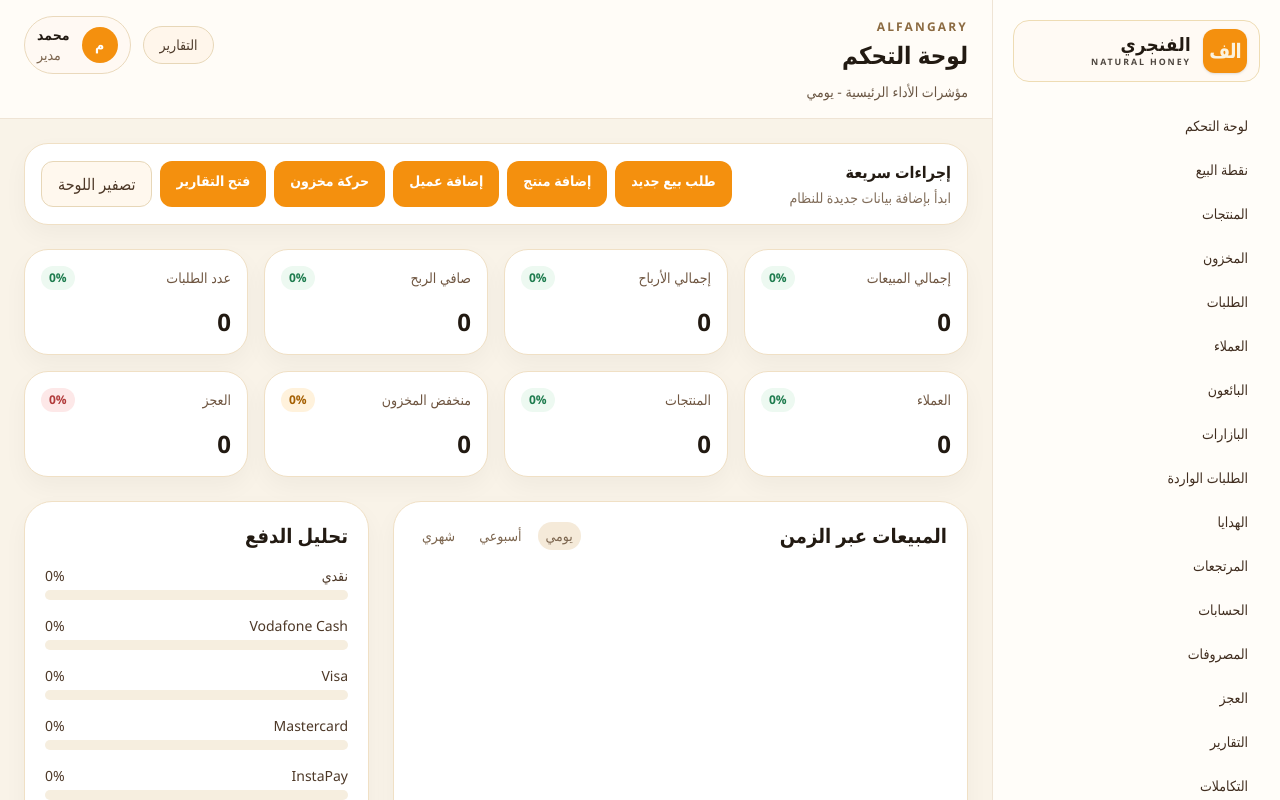
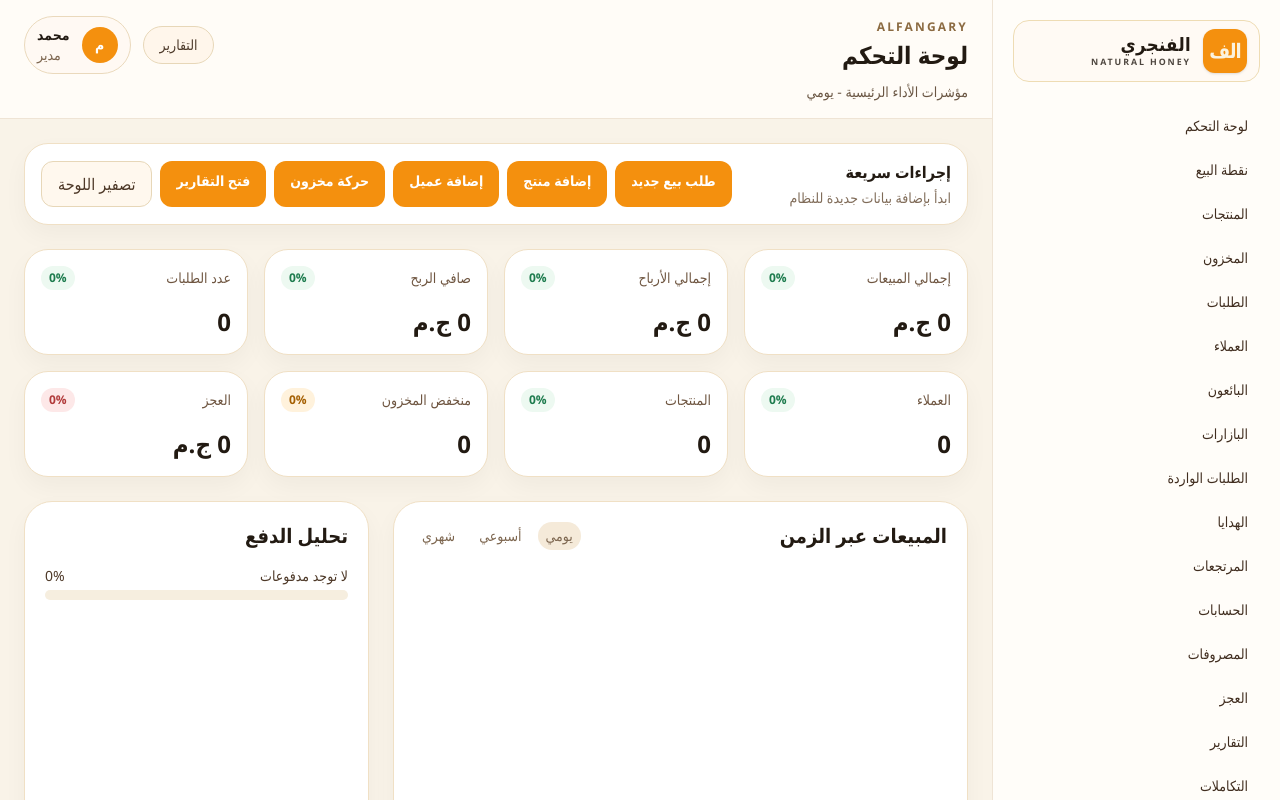
Before and after one commit to MohammadElshrkawy/Alfangary-System, a Next.js app: page /dashboard in a window 1280 px wide. Shown: the top 800 px of the page. Built offline with nearby package versions, Linux system fonts and the light colour scheme.

Commit message:
feat: show completed orders on dashboard

```diff
--- a/src/app/dashboard/page.tsx
+++ b/src/app/dashboard/page.tsx
@@ -1,9 +1,10 @@
 "use client";
 
 import Link from "next/link";
-import { useState } from "react";
+import { startTransition, useEffect, useMemo, useState } from "react";
 import { AppShell } from "@/components/app-shell";
-import { revenueStats, paymentBreakdown } from "@/data/mock";
+import { revenueStats } from "@/data/mock";
+import { loadOrders, Order } from "@/lib/orders";
 
 function StatCard({ label, value, delta, tone }: { label: string; value: string; delta: string; tone: "positive" | "warning" | "danger" }) {
   const toneMap = {
@@ -26,7 +27,43 @@ function StatCard({ label, value, delta, tone }: { label: string; value: string;
 export default function DashboardPage() {
   const [period, setPeriod] = useState("يومي");
   const [notice, setNotice] = useState("");
-  const zeroBars = [0, 0, 0, 0, 0, 0, 0, 0, 0, 0, 0, 0];
+  const [orders, setOrders] = useState<Order[]>([]);
+
+  useEffect(() => {
+    startTransition(() => setOrders(loadOrders()));
+  }, []);
+
+  const metrics = useMemo(() => {
+    const totalSales = orders.reduce((sum, order) => sum + order.total, 0);
+    const totalDiscount = orders.reduce((sum, order) => sum + (order.subtotal * order.discountPercent) / 100, 0);
+    const customers = new Set(orders.map((order) => order.customerPhone)).size;
+    const products = new Map<string, { quantity: number; revenue: number }>();
+    const payments = new Map<string, number>();
+    orders.forEach((order) => {
+      payments.set(order.paymentMethod, (payments.get(order.paymentMethod) ?? 0) + order.total);
+      order.items.forEach((item) => {
+        const current = products.get(item.name) ?? { quantity: 0, revenue: 0 };
+        products.set(item.name, { quantity: current.quantity + item.quantity, revenue: current.revenue + item.quantity * item.unitPrice });
+      });
+    });
+    const bestProducts = [...products.entries()].sort((a, b) => b[1].quantity - a[1].quantity).slice(0, 4);
+    const paymentTotal = [...payments.values()].reduce((sum, value) => sum + value, 0);
+    return { totalSales, totalDiscount, customers, bestProducts, payments: [...payments.entries()], paymentTotal };
+  }, [orders]);
+
+  const statValues = [
+    `${metrics.totalSales.toLocaleString()} ج.م`,
+    `${metrics.totalSales.toLocaleString()} ج.م`,
+    `${Math.max(metrics.totalSales - metrics.totalDiscount, 0).toLocaleString()} ج.م`,
+    String(orders.length),
+    String(metrics.customers),
+    String(metrics.bestProducts.length),
+    "0",
+    "0 ج.م",
+  ];
+
+  const paymentBreakdown = metrics.payments.map(([method, amount]) => ({ method, percent: metrics.paymentTotal ? Math.round((amount / metrics.paymentTotal) * 100) : 0 }));
+  const zeroBars = orders.length ? [12, 24, 18, 32, 27, 40, 35, 48, 42, 55, 62, 70] : [0, 0, 0, 0, 0, 0, 0, 0, 0, 0, 0, 0];
 
   function resetDashboard() {
     setPeriod("يومي");
@@ -47,8 +84,8 @@ export default function DashboardPage() {
       </div>
 
       <div className="grid gap-4 md:grid-cols-2 xl:grid-cols-4">
-        {revenueStats.slice(0, 8).map((item) => (
-          <StatCard key={item.label} label={item.label} value="0" delta="0%" tone={item.tone as "positive" | "warning" | "danger"} />
+        {revenueStats.slice(0, 8).map((item, index) => (
+          <StatCard key={item.label} label={item.label} value={statValues[index]} delta={orders.length ? "+" : "0%"} tone={item.tone as "positive" | "warning" | "danger"} />
         ))}
       </div>
 
@@ -74,7 +111,7 @@ export default function DashboardPage() {
         <div className="rounded-[28px] border border-[#f0e0c5] bg-white p-5 shadow-[0_10px_25px_rgba(34,26,18,0.04)]">
           <h2 className="mb-4 text-xl font-black text-[#221A12]">تحليل الدفع</h2>
           <div className="space-y-4">
-            {paymentBreakdown.map((item) => (
+            {(paymentBreakdown.length ? paymentBreakdown : [{ method: "لا توجد مدفوعات", percent: 0 }]).map((item) => (
               <div key={item.method}>
                 <div className="mb-1 flex items-center justify-between text-sm text-[#4d3827]">
                   <span>{item.method}</span>
@@ -96,8 +133,8 @@ export default function DashboardPage() {
             <Link href="/products" className="rounded-full bg-[#fff4df] px-3 py-1.5 text-sm font-medium text-[#7d4e00]">إدارة المنتجات</Link>
           </div>
 
-          <div className="rounded-2xl border border-dashed border-[#e7d7b8] bg-[#fffaf4] p-8 text-center text-[#806c59]">
-            لا توجد مبيعات بعد. ابدأ من <Link href="/pos" className="font-bold text-[#F4900E]">طلب بيع جديد</Link>.
+          <div className="space-y-3">
+            {metrics.bestProducts.length ? metrics.bestProducts.map(([name, data]) => <div key={name} className="flex items-center justify-between rounded-2xl border border-[#f0e1c9] bg-[#fffaf4] p-3"><span className="font-bold">{name}</span><span>{data.quantity} قطعة · {data.revenue.toLocaleString()} ج.م</span></div>) : <div className="rounded-2xl border border-dashed border-[#e7d7b8] bg-[#fffaf4] p-8 text-center text-[#806c59]">لا توجد مبيعات بعد. ابدأ من <Link href="/pos" className="font-bold text-[#F4900E]">طلب بيع جديد</Link>.</div>}
           </div>
         </div>
 
--- a/src/app/pos/page.tsx
+++ b/src/app/pos/page.tsx
@@ -6,6 +6,7 @@ import { cartSeed, productCatalog } from "@/data/mock";
 import { loadProducts, Product } from "@/lib/products";
 import { loadSellers, Seller } from "@/lib/sellers";
 import { addOrUpdateCustomer } from "@/lib/customers";
+import { addOrder } from "@/lib/orders";
 
 const PaymentMethods = ["نقدي", "Vodafone Cash", "Visa", "Mastercard", "InstaPay", "تحويل بنكي", "أخرى"];
 
@@ -65,6 +66,17 @@ export default function PosPage() {
       return;
     }
     addOrUpdateCustomer(customerName.trim(), customerPhone.trim());
+    addOrder({
+      customerName: customerName.trim(),
+      customerPhone: customerPhone.trim(),
+      seller: selectedSeller,
+      paymentMethod,
+      subtotal,
+      discountPercent,
+      tax,
+      total,
+      items: cart.map((item) => ({ id: item.id, name: item.name, quantity: item.quantity, unitPrice: item.unitPrice })),
+    });
     setNotice(`تم إتمام الدفع بقيمة ${total.toFixed(2)} ج.م`);
     setCart([]);
     setReceived(0);
--- /dev/null
+++ b/src/lib/orders.ts
@@ -0,0 +1,51 @@
+export type OrderItem = {
+  id: number;
+  name: string;
+  quantity: number;
+  unitPrice: number;
+};
+
+export type Order = {
+  id: number;
+  createdAt: string;
+  customerName: string;
+  customerPhone: string;
+  seller: string;
+  paymentMethod: string;
+  subtotal: number;
+  discountPercent: number;
+  tax: number;
+  total: number;
+  items: OrderItem[];
+};
+
+const ORDERS_STORAGE_KEY = "alfangary-orders";
+
+export function loadOrders(): Order[] {
+  if (typeof window === "undefined") return [];
+
+  try {
+    const storedOrders = window.localStorage.getItem(ORDERS_STORAGE_KEY);
+    if (!storedOrders) return [];
+
+    const parsedOrders = JSON.parse(storedOrders) as Order[];
+    return Array.isArray(parsedOrders) ? parsedOrders : [];
+  } catch {
+    return [];
+  }
+}
+
+export function saveOrders(orders: Order[]) {
+  if (typeof window === "undefined") return;
+  window.localStorage.setItem(ORDERS_STORAGE_KEY, JSON.stringify(orders));
+}
+
+export function addOrder(order: Omit<Order, "id" | "createdAt">) {
+  const nextOrder: Order = {
+    ...order,
+    id: Date.now(),
+    createdAt: new Date().toISOString(),
+  };
+  saveOrders([...loadOrders(), nextOrder]);
+  return nextOrder;
+}
```
